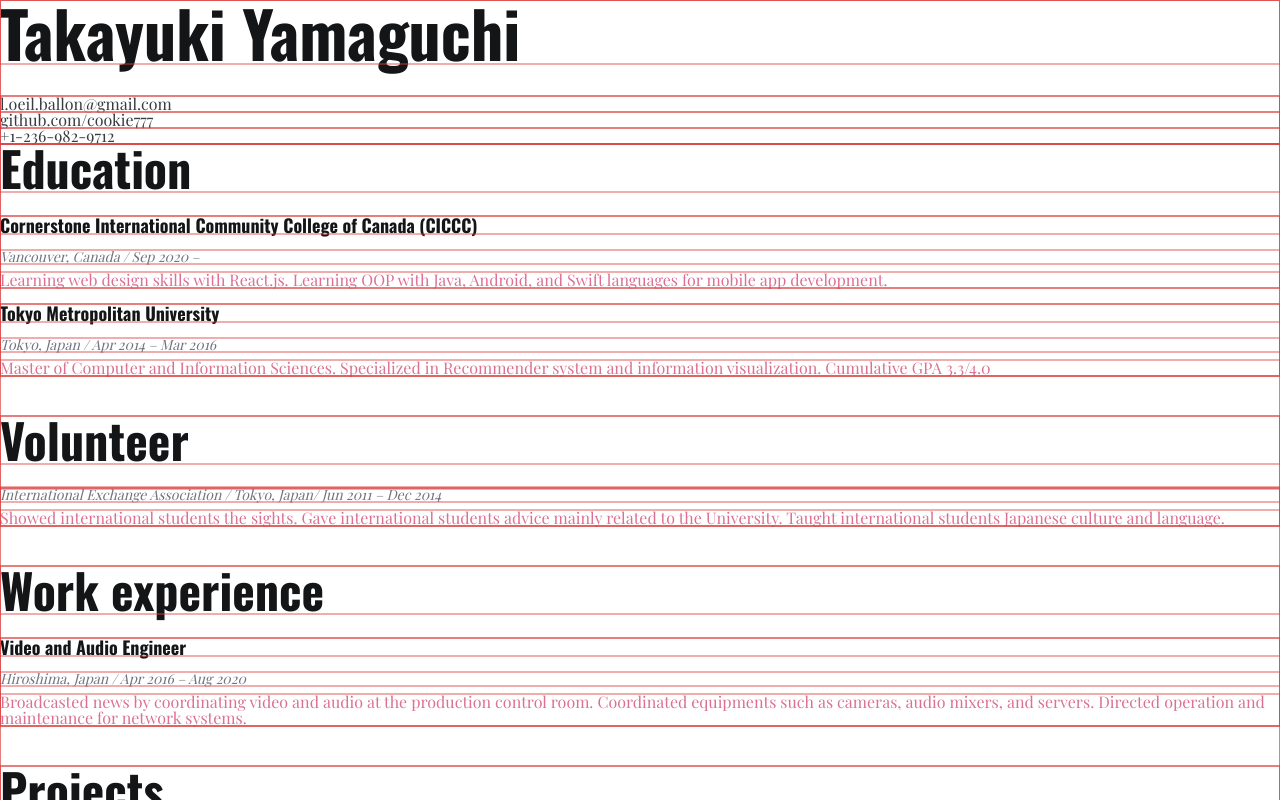
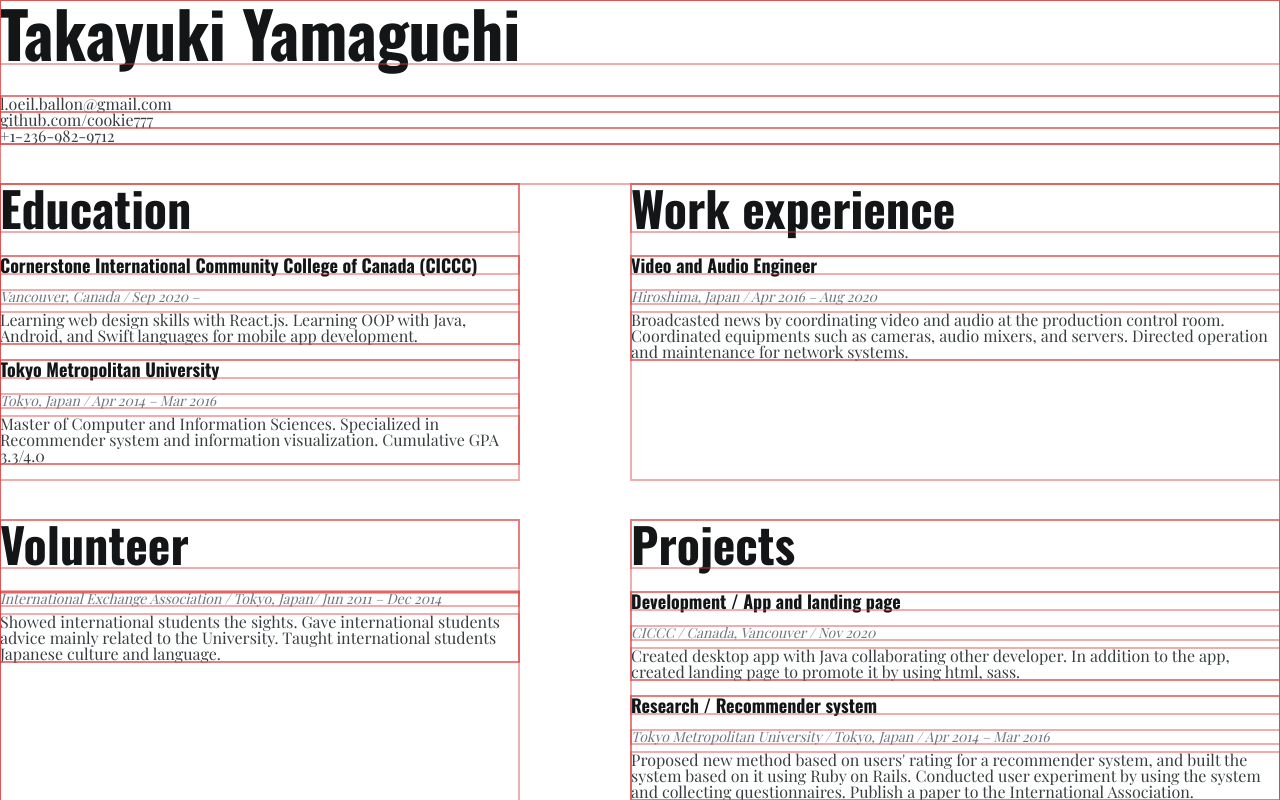
Before and after one commit to cookie777/resume, a React (Create React App) app: page / in a window 1280 px wide. Shown: the top 800 px of the page. Built offline with nearby package versions, Linux system fonts and the light colour scheme; a web font is replaced by a local one.

Commit message:
add: css grid to posts

```diff
--- a/src/components/App.jsx
+++ b/src/components/App.jsx
@@ -6,26 +6,30 @@
 import data from "../data.json";
 
 import Header from "./Header";
-import Article from "./Article";
+import Post from "./Post";
 
-const Articles = styled(Article)`
-    color: palevioletred;
-    margin-bottom: 2.5rem;
+const Grid = styled.div`
+        display:grid;
+        grid-auto-flow: column;
+        column-gap: 7rem;
+        grid-template-columns:4fr 5fr;
+        grid-template-rows: auto auto;
+
 `;
-
-
 
 function App(){
     return(
         <React.Fragment>
             <GlobalStyle/>
             <Header basic={data.basic} />
-            {data.article.map((section,id)=>{
-                return(
-                    <Articles article={section} key={id}/>
-                )
-            })}
-            <Articles article={data.article[0]}/>
+            <Grid>
+                {data.article.map((section,id)=>{
+                    return(
+                        <Post article={section} key={id}/>
+                    )
+                })}
+            </Grid>
+
         </React.Fragment>
     );
 }
--- a/src/components/Header.jsx
+++ b/src/components/Header.jsx
@@ -1,16 +1,16 @@
 import React from "react";
-import {H1} from "./Styled";
+import {H1, Section} from "./Styled";
 
 function Header(props){
     return(
-        <div>
+        <Section>
             <H1>{props.basic.name}</H1>
             <ul>
                 <li>{props.basic.email}</li>
                 <li>{props.basic.github}</li>
                 <li>{props.basic.phone}</li>
             </ul>
-        </div>
+        </Section>
     );
 }
 
--- a/src/components/Article.jsx
+++ b/src/components/Post.jsx
@@ -1,22 +1,22 @@
 import React from "react";
-import {H1,H2,H3,SubText} from "./Styled";
+import {Section,H2,H3,Text,SubText} from "./Styled";
 
 
-function Article(props){
+function Post(props){
     return(
-        <div className={props.className}>
+        <Section className={props.className}>
             <H2>{props.article.title}</H2>
             {props.article.contents.map((content, id)=>{
                 return(
                     <div key={id}>
                         <H3>{content.secondTitle}</H3>
                         <SubText>{content.term}</SubText>
-                        <p>{content.text}</p>
+                        <Text>{content.text}</Text>
                     </div>
                 )
             })}
-        </div>
+        </Section>
     );
 }
 
-export default Article;
+export default Post;
--- a/src/components/Styled.jsx
+++ b/src/components/Styled.jsx
@@ -30,9 +30,6 @@
         font-family: 'Playfair Display', serif;
         color: ${styledVariables["secondary-color-l"]};
     }
-    P{
-        margin-bottom: 1rem;
-    }
 `;
 
 const H1 = styled.h1`
@@ -58,6 +55,10 @@
         color: ${styledVariables["secondary-color"]};
 `;
 
+const Text = styled.p`
+        margin-bottom: 1rem;
+`;
+
 const SubText = styled.p`
         margin-bottom: 0.5rem;
         font-size: 0.875rem;
@@ -65,4 +66,9 @@
         color: ${styledVariables["secondary-color-l-ex"]};
 `;
 
-export {GlobalStyle, H1,H2,H3,SubText};
+const Section = styled.section`
+        margin-bottom:2.5rem;
+`;
+
+
+export {GlobalStyle, Section, H1,H2,H3,Text,SubText};
```
Also changed, not shown: 1 other file (tests, documents, lock files or other folders).
